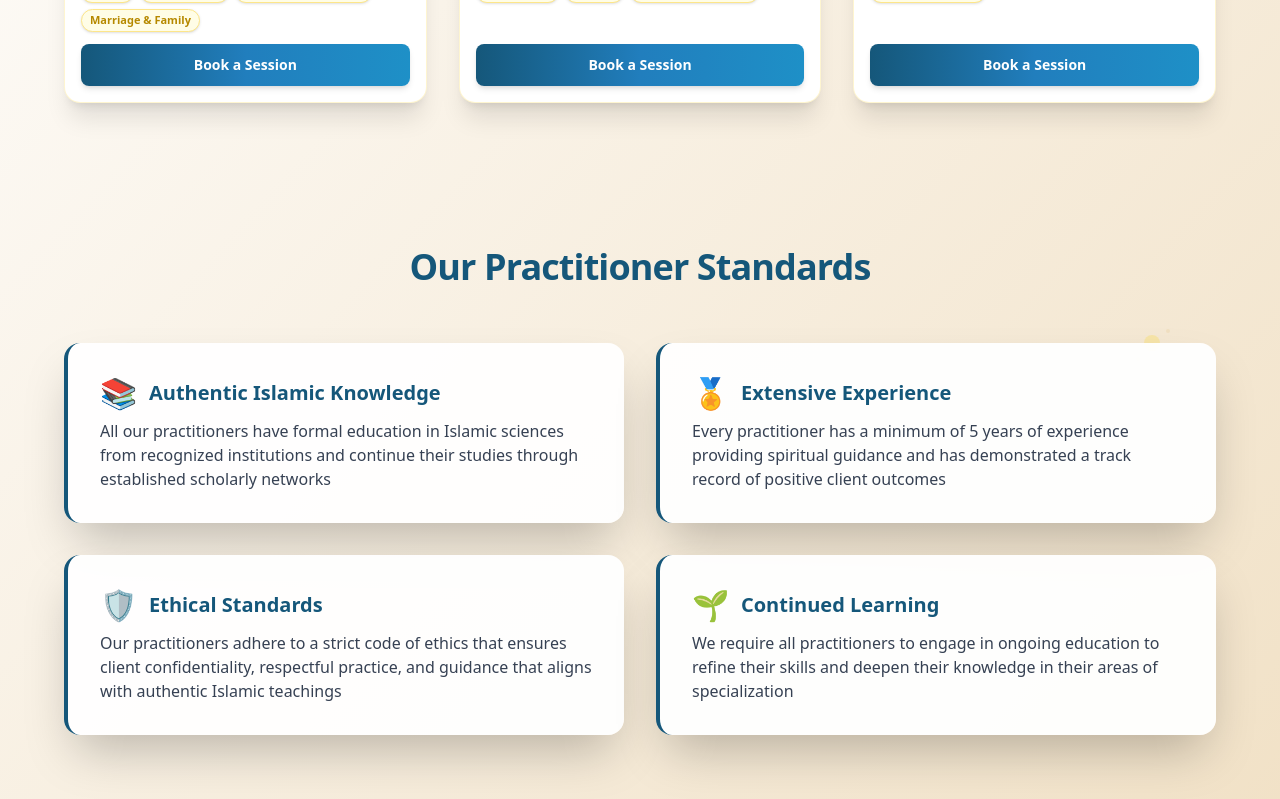
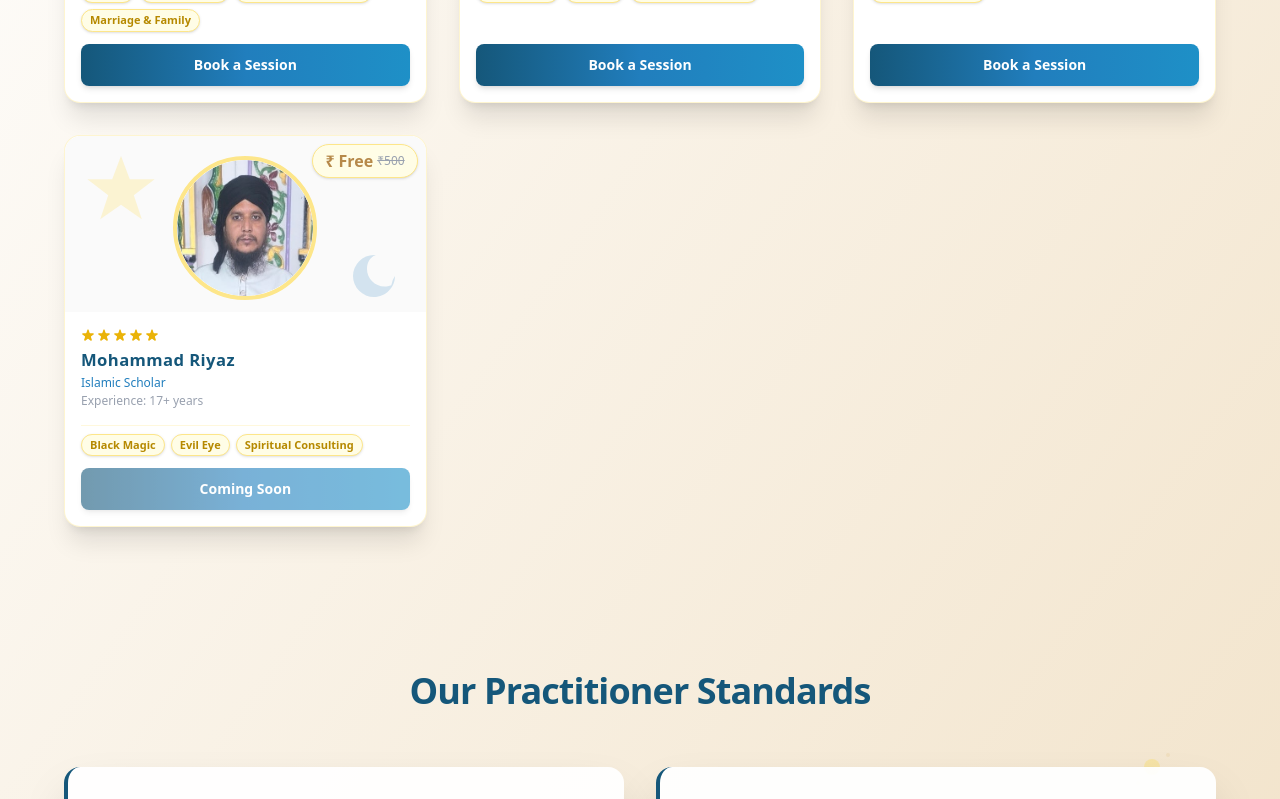
Before and after one commit to aatiphfaraz/najoomi, a Next.js app in the folder apps/frontend/: page /practitioners/najoomis in a window 1280 px wide. Shown: the part 600-1399 px from the top of the page. Built offline with nearby package versions, Linux system fonts and the light colour scheme.

Commit message:
added changes

```diff
--- a/apps/frontend/src/app/constants/practitioners.tsx
+++ b/apps/frontend/src/app/constants/practitioners.tsx
@@ -33,13 +33,7 @@ export const practitioners: Practitioner[] = [
         duration: "15 minutes",
         description: (
             <span className="block text-[1.01rem] leading-relaxed text-[#3b2f1e] relative">
-                <span className="inline-flex items-center mb-1">
-                    {/* Crescent moon and geometric accent */}
-                    <svg width="20" height="20" viewBox="0 0 20 20" className="mr-2 inline-block opacity-80" fill="none"><path d="M15 10a5 5 0 1 1-5-5c0 2.761 2.239 5 5 5z" fill="#b6894a" /></svg>
-                    <span className="ml-1 text-brand-gold font-semibold tracking-wide">Dr. Anees Ahmad</span>
-                    <span className="mx-2 text-xs text-[#b6894a]">– Ilm-e-Ramal Specialist | Spiritual Guide</span>
-                </span>
-                <br />
+
                 <span className="italic text-[#5d4a2f]">Kabhi lagta hai zindagi uljhanon se bhari hai?</span> <br />
                 <span className="">Dr. Anees ke <span className="font-semibold text-brand-gold">Ramal readings</span> aapko denge <span className="font-semibold">insight</span> jo sirf future nahi, aapki <span className="underline decoration-brand-gold">rooh tak ko samjhe</span>.</span>
                 <br /><br />
@@ -72,13 +66,7 @@ export const practitioners: Practitioner[] = [
         duration: "15 minutes",
         description: (
             <span className="block text-[1.01rem] leading-relaxed text-[#3b2f1e] relative">
-                <span className="inline-flex items-center mb-1">
-                    {/* Crescent moon and geometric accent */}
-                    <svg width="20" height="20" viewBox="0 0 20 20" className="mr-2 inline-block opacity-80" fill="none"><path d="M15 10a5 5 0 1 1-5-5c0 2.761 2.239 5 5 5z" fill="#b6894a" /></svg>
-                    <span className="ml-1 text-brand-gold font-semibold tracking-wide">Haji Asheqeen</span>
-                    <span className="mx-2 text-xs text-[#b6894a]">– Spiritual Healer | Ruqyah Expert</span>
-                </span>
-                <br />
+
                 <span className="italic text-[#5d4a2f]">Kabhi mehsoos hota hai jaise koi nazar, bandish ya roohani rukawat ho?</span> <br />
                 <span>Haji Aasheqeen ke <span className="font-semibold text-brand-gold">Ruqyah</span> aapko denge insight jo sirf future nahi, aapki <span className="underline decoration-brand-gold">rooh tak ko samjhe</span>.</span>
                 <br /><br />
@@ -110,12 +98,7 @@ export const practitioners: Practitioner[] = [
         duration: "15 minutes",
         description: (
             <span className="block text-[1.01rem] leading-relaxed text-[#3b2f1e] relative">
-                <span className="inline-flex items-center mb-1">
-                    {/* Crescent moon and geometric accent */}
-                    <svg width="20" height="20" viewBox="0 0 20 20" className="mr-2 inline-block opacity-80" fill="none"><path d="M15 10a5 5 0 1 1-5-5c0 2.761 2.239 5 5 5z" fill="#b6894a" /></svg>
-                    <span className="ml-1 text-brand-gold font-semibold tracking-wide">Mufti Saqib</span>
-                    <span className="mx-2 text-xs text-[#b6894a]">– Islamic Scholar</span>
-                </span>
+                <span className="italic text-[#5d4a2f]">Mufti Saqib is a learned scholar with deep expertise in Islamic jurisprudence and spiritual sciences. With years of experience in providing ethical, faith-based guidance, they offer personalized support through spiritual consultations, helping individuals make decisions aligned with divine wisdom and Islamic principles.</span>
                 <br />
                 <span className="italic text-[#5d4a2f]">Mufti Saqib is a learned scholar with deep expertise in Islamic jurisprudence and spiritual sciences. With years of experience in providing ethical, faith-based guidance, they offer personalized support through spiritual consultations, helping individuals make decisions aligned with divine wisdom and Islamic principles.</span>
                 <span className="absolute right-0 bottom-0 opacity-30 pointer-events-none select-none">
@@ -130,18 +113,35 @@ export const practitioners: Practitioner[] = [
         ]
     },
     {
+        id: "coming-soon",
+        name: "Mohammad Riyaz",
+        title: "Islamic Scholar",
+        image: "/practitioners/mohammad-riyaz.jpg",
+        experience: "17+ years",
+        specialties: ["Black Magic", "Evil Eye", "Spiritual Consulting"],
+        rating: 5,
+        price: "500",
+        discountPrice: "Free",
+        type: "najoomi",
+        duration: "15 minutes",
+        description: (
+            <span className="block text-[1.01rem] leading-relaxed text-[#3b2f1e] relative">
+                <span className="italic text-[#5d4a2f]">Aapko lagta hai nazar ya bandish ne zindagi ki raah mein rukawat daal di hai? Ya phir kisi bhi roohani masle ka hal chahiye?</span> <br />
+                <span className="">Mohammad Riyaz sahab, ek tajurbekaar Islamic Scholar hain jo Black Magic, Evil Eye aur Spiritual Consulting mein mahir hain. Unki raahnumayi se na sirf roohani masail ka hal milta hai, balki dil ko sukoon bhi milta hai. Quran aur Sunnat ki roshni mein, aapko milegi asli roohani madad—samajhdaari ke saath, bina kisi dar ke.</span>
+
+            </span>
+        ),
+        reviews: [
+            { text: "Riyaz sahab ne meri family par jo bandish thi, uska hal Quranic tareeqe se nikala. Ab ghar mein barkat aur sukoon hai.", name: "Shabana, Kanpur" },
+            { text: "Black magic ka asar lag raha tha, lekin unki spiritual consulting ne mujhe himmat di aur cheezein behtar ho gayi.", name: "Khaleel, Delhi" }
+        ]
+    },
+    {
         id: "ed867891-a66f-4771-be06-e9d47cddbb80",
         name: "Saleha Visal",
         duration: "45 minutes",
         description: (
             <span className="block text-[1.01rem] leading-relaxed text-[#3b2f1e] relative">
-                <span className="inline-flex items-center mb-1">
-                    {/* Crescent moon and geometric accent */}
-                    <svg width="20" height="20" viewBox="0 0 20 20" className="mr-2 inline-block opacity-80" fill="none"><path d="M15 10a5 5 0 1 1-5-5c0 2.761 2.239 5 5 5z" fill="#b6894a" /></svg>
-                    <span className="ml-1 text-brand-gold font-semibold tracking-wide">Saleha Visal</span>
-                    <span className="mx-2 text-xs text-[#b6894a]">– Islamic Counselor</span>
-                </span>
-                <br />
                 <span className="italic text-[#5d4a2f]">My name is Saleha Visal. I'm a Counselling Psychologist, CBT Practitioner and a Graphologist. I've previously worked with organizations like Cheshire Home (organization for people with disabilities) and National association for blind women (NAB India).My work experience includes preparing case studies of people with various disabilities and providing them counselling therapy accordingly. I've also worked as a Research Psychologist at GoodPsyche (Mental Health Organization). Currently I'm working as a Counselling Psychologist ( private practice) and taking online therapy session. Along with all this I'm conducting workshops with young school going children to raise awareness about Mental Health.</span>
                 <span className="absolute right-0 bottom-0 opacity-30 pointer-events-none select-none">
                     {/* Subtle geometric accent */}
@@ -183,13 +183,7 @@ export const practitioners: Practitioner[] = [
         duration: "45 minutes",
         description: (
             <span className="block text-[1.01rem] leading-relaxed text-[#3b2f1e] relative">
-                <span className="inline-flex items-center mb-1">
-                    {/* Crescent moon and geometric accent */}
-                    <svg width="20" height="20" viewBox="0 0 20 20" className="mr-2 inline-block opacity-80" fill="none"><path d="M15 10a5 5 0 1 1-5-5c0 2.761 2.239 5 5 5z" fill="#b6894a" /></svg>
-                    <span className="ml-1 text-brand-gold font-semibold tracking-wide">Asifa Bano</span>
-                    <span className="mx-2 text-xs text-[#b6894a]">– Islamic Counselor</span>
-                </span>
-                <br />
+
                 <span className="italic text-[#5d4a2f]">As a compassionate islamic psychologist, I provide a safe and non-judgmental space for individuals to explore their thoughts, feelings, and experiences. With empathy and expertise, I help clients navigate life's challenges, build resilience, and foster emotional well-being according to Quran and Sunnah.</span>
                 <span className="absolute right-0 bottom-0 opacity-30 pointer-events-none select-none">
                     {/* Subtle geometric accent */}
@@ -216,13 +210,7 @@ export const practitioners: Practitioner[] = [
         duration: "45 minutes",
         description: (
             <span className="block text-[1.01rem] leading-relaxed text-[#3b2f1e] relative">
-                <span className="inline-flex items-center mb-1">
-                    {/* Crescent moon and geometric accent */}
-                    <svg width="20" height="20" viewBox="0 0 20 20" className="mr-2 inline-block opacity-80" fill="none"><path d="M15 10a5 5 0 1 1-5-5c0 2.761 2.239 5 5 5z" fill="#b6894a" /></svg>
-                    <span className="ml-1 text-brand-gold font-semibold tracking-wide">Abdul Rehman</span>
-                    <span className="mx-2 text-xs text-[#b6894a]">– Islamic Counselor</span>
-                </span>
-                <br />
+
                 <span className="italic text-[#5d4a2f]">Abdul Rehman is a postgraduate in Applied Psychology with a deep interest in faith-integrated counselling. He brings a compassionate, non-judgmental approach rooted in both psychological principles and Islamic values. He aims to support individuals through empathetic listening, practical guidance, and a spiritually grounded perspective.</span>
                 <span className="absolute right-0 bottom-0 opacity-30 pointer-events-none select-none">
                     {/* Subtle geometric accent */}
@@ -249,13 +237,7 @@ export const practitioners: Practitioner[] = [
         duration: "45 minutes",
         description: (
             <span className="block text-[1.01rem] leading-relaxed text-[#3b2f1e] relative">
-                <span className="inline-flex items-center mb-1">
-                    {/* Crescent moon and geometric accent */}
-                    <svg width="20" height="20" viewBox="0 0 20 20" className="mr-2 inline-block opacity-80" fill="none"><path d="M15 10a5 5 0 1 1-5-5c0 2.761 2.239 5 5 5z" fill="#b6894a" /></svg>
-                    <span className="ml-1 text-brand-gold font-semibold tracking-wide">Dr. Wakeel Ahmad</span>
-                    <span className="mx-2 text-xs text-[#b6894a]">– Islamic Counselor</span>
-                </span>
-                <br />
+
                 <span className="italic text-[#5d4a2f]">Dr. Wakeel Ahmad, PhD in Applied Psychology, blends deep psychological expertise with a heartfelt commitment to faith-integrated counseling. Guided by Islamic values and a spirit of compassion, he offers empathetic listening and practical guidance, helping individuals find clarity, healing, and resilience through a harmonious balance of mind, heart, and soul.</span>
                 <span className="absolute right-0 bottom-0 opacity-30 pointer-events-none select-none">
                     {/* Subtle geometric accent */}
@@ -277,6 +259,31 @@ export const practitioners: Practitioner[] = [
         ]
         ,
     },
+    {
+        id: "4e5a2996-1060-4e9a-bf8e-d642322e06ed",
+        name: "Maliha Naaz",
+        duration: "45 minutes",
+        description: (
+            <span className="block text-[1.01rem] leading-relaxed text-[#3b2f1e] relative">
+
+                <span className="italic text-[#5d4a2f]">Maliha Naaz is a compassionate and experienced Islamic Counsellor dedicated to providing faith-based emotional and psychological support. She specializes in integrating Islamic principles with modern counselling techniques to guide individuals and families through personal, spiritual, and relational challenges. Committed to promoting mental well-being within a culturally and religiously sensitive framework.</span>
+
+            </span>
+        ),
+        title: "Islamic Counselor",
+        image: "/practitioners/maliha-naaz.jpg",
+        experience: "2+ years",
+        specialties: ["Faith-based Support", "Family Counselling", "Mental Well-being", "Relational Challenges"],
+        rating: 5,
+        price: "500",
+        discountPrice: "Free",
+        type: "therapist",
+        reviews: [
+            { text: "Maliha’s faith-based approach helped me find peace and clarity during a difficult time. Her guidance is both spiritual and practical.", name: "Ayesha, Lucknow" },
+            { text: "Her sessions beautifully blend Islamic wisdom with modern counselling. I always feel heard and understood.", name: "Imran, Delhi" }
+        ]
+        ,
+    },
 
 
 ];
```
Also changed, not shown: apps/frontend/src/app/booking/[id]/page.tsx (+21 -1 lines), apps/frontend/public/practitioners/maliha-naaz.jpg (added), apps/frontend/public/practitioners/mohammad-riyaz.jpg (added).
